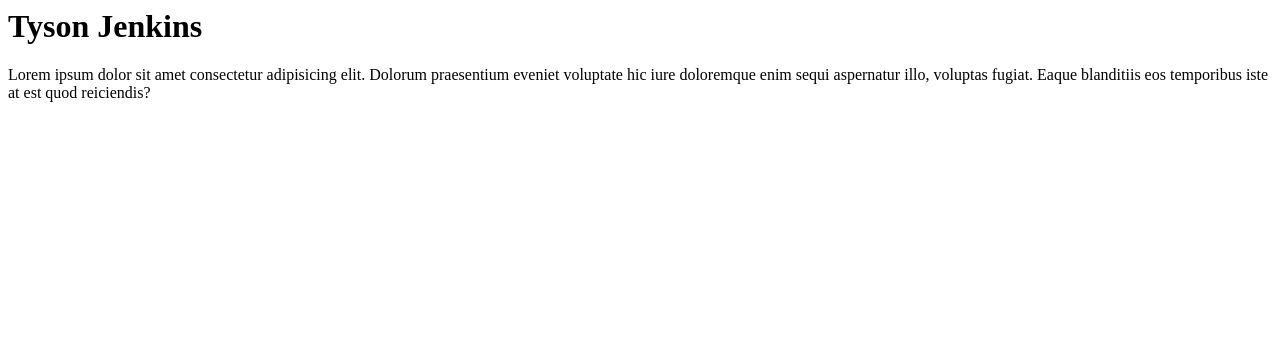
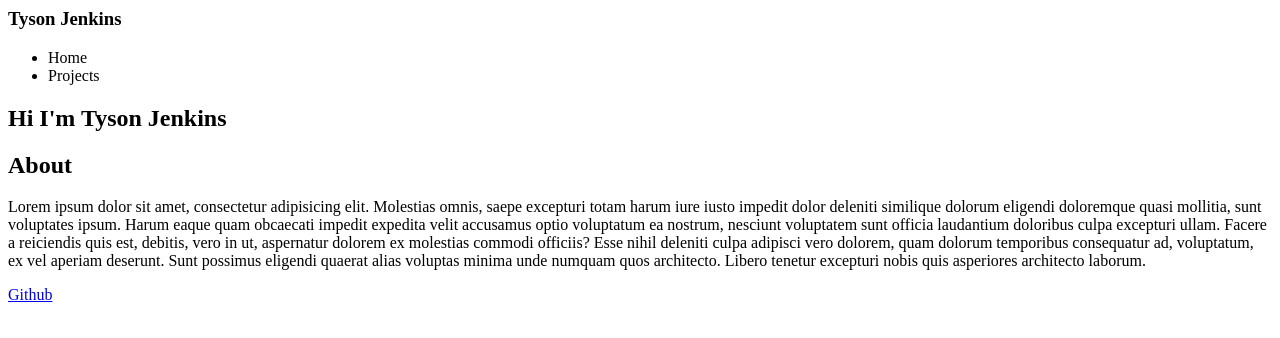
Before and after one commit to timmyjinks/tysonjenkins.github.io, a plain HTML site: page index.html in a window 1280 px wide. Drawn offline with Linux system fonts and the light colour scheme.

Commit message:
added html elements

```diff
--- a/index.html
+++ b/index.html
@@ -6,7 +6,22 @@
   <title>Site</title>
 </head>
 <body>
-  <h1>Tyson Jenkins</h1>
-  <p>Lorem ipsum dolor sit amet consectetur adipisicing elit. Dolorum praesentium eveniet voluptate hic iure doloremque enim sequi aspernatur illo, voluptas fugiat. Eaque blanditiis eos temporibus iste at est quod reiciendis?</p>
+  <header>
+    <h3>Tyson Jenkins</h3>
+    <ul>
+      <li>Home</li>
+      <li>Projects</li>
+    </ul>
+  </header>
+  <section class="hero-section">
+    <h1>Hi I'm Tyson Jenkins</h1>
+  </section>
+  <section>
+    <h2>About</h2>
+    <p>Lorem ipsum dolor sit amet, consectetur adipisicing elit. Molestias omnis, saepe excepturi totam harum iure iusto impedit dolor deleniti similique dolorum eligendi doloremque quasi mollitia, sunt voluptates ipsum. Harum eaque quam obcaecati impedit expedita velit accusamus optio voluptatum ea nostrum, nesciunt voluptatem sunt officia laudantium doloribus culpa excepturi ullam. Facere a reiciendis quis est, debitis, vero in ut, aspernatur dolorem ex molestias commodi officiis? Esse nihil deleniti culpa adipisci vero dolorem, quam dolorum temporibus consequatur ad, voluptatum, ex vel aperiam deserunt. Sunt possimus eligendi quaerat alias voluptas minima unde numquam quos architecto. Libero tenetur excepturi nobis quis asperiores architecto laborum.</p>
+  </section>
+  <footer>
+    <a href="/">Github</a>
+  </footer>
 </body>
 </html>
```
